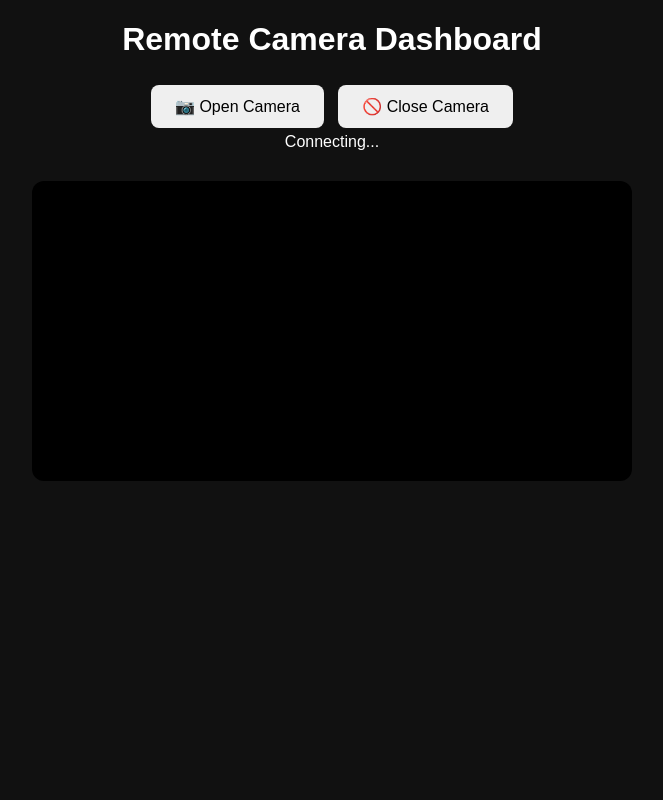
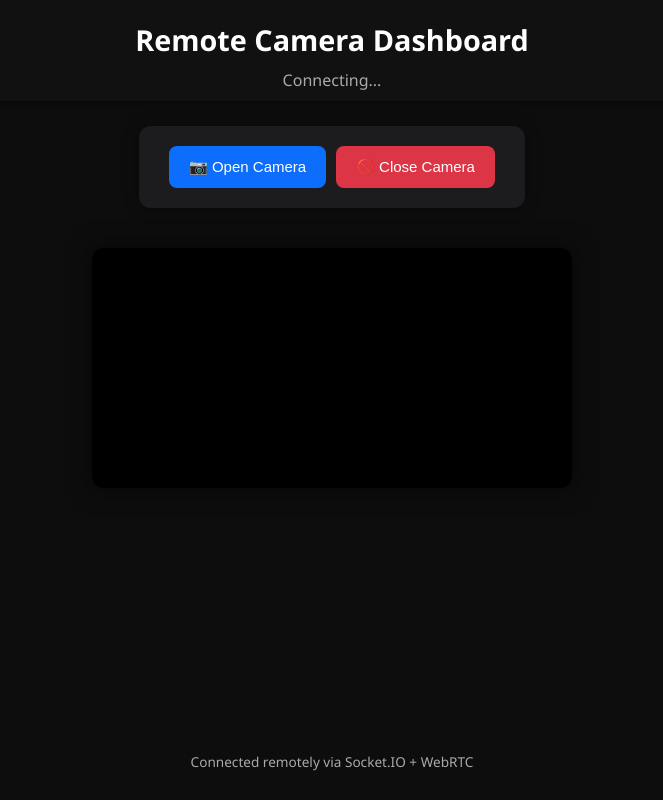
Before and after one commit to DarkSamuraiX/RemoteCamera, a website: page public/index.html in a window 1280 px wide. Shown: the whole page, without its empty margins (308-971 px from the left). Drawn offline with nearby package versions, Linux system fonts and the light colour scheme; no server answers.

Commit message:
Improved dashboard UI and video scaling

```diff
--- a/public/index.html
+++ b/public/index.html
@@ -1,70 +1,156 @@
 <!DOCTYPE html>
-<html>
+<html lang="en">
 <head>
+  <meta charset="UTF-8" />
+  <meta name="viewport" content="width=device-width, initial-scale=1.0" />
   <title>Remote Camera Dashboard</title>
   <script src="https://cdn.socket.io/4.8.1/socket.io.min.js"></script>
   <style>
+    :root {
+      --bg: #0d0d0d;
+      --panel: #1c1c1e;
+      --accent: #0d6efd;
+      --accent-hover: #0b5ed7;
+      --text: #fff;
+      --muted: #aaa;
+    }
+
     body {
-      background: #111;
-      color: white;
-      font-family: sans-serif;
-      text-align: center;
+      background: var(--bg);
+      color: var(--text);
+      font-family: 'Segoe UI', Roboto, sans-serif;
       margin: 0;
       padding: 0;
+      display: flex;
+      flex-direction: column;
+      align-items: center;
+      justify-content: flex-start;
+      min-height: 100vh;
     }
-    #controls { margin-top: 20px; }
+
+    header {
+      width: 100%;
+      text-align: center;
+      padding: 20px 0 10px;
+      background: #111;
+      box-shadow: 0 2px 10px rgba(0,0,0,0.4);
+    }
+
+    h1 {
+      margin: 0;
+      font-size: 1.8rem;
+      font-weight: 600;
+      color: var(--text);
+    }
+
+    #status {
+      margin-top: 10px;
+      font-size: 1rem;
+      color: var(--muted);
+    }
+
+    #controls {
+      background: var(--panel);
+      margin-top: 25px;
+      padding: 20px 30px;
+      border-radius: 12px;
+      display: flex;
+      flex-wrap: wrap;
+      gap: 10px;
+      justify-content: center;
+      box-shadow: 0 0 15px rgba(0,0,0,0.4);
+    }
+
     button {
-      padding: 12px 24px;
-      font-size: 16px;
-      margin: 5px;
+      background: var(--accent);
+      color: var(--text);
+      border: none;
       border-radius: 8px;
-      border: none;
+      font-size: 15px;
+      padding: 12px 20px;
       cursor: pointer;
+      transition: background 0.2s;
     }
+
+    button:hover {
+      background: var(--accent-hover);
+    }
+
+    button.danger {
+      background: #dc3545;
+    }
+
+    button.danger:hover {
+      background: #b02a37;
+    }
+
+    #videoContainer {
+      margin-top: 40px;
+      background: #000;
+      border-radius: 12px;
+      overflow: hidden;
+      box-shadow: 0 0 25px rgba(0, 0, 0, 0.6);
+      display: flex;
+      justify-content: center;
+      align-items: center;
+    }
+
     video {
-      width: 90%;
-      max-width: 600px;
+      width: 480px; /* smaller, crisp view */
+      max-width: 90vw;
+      height: auto; /* keeps aspect ratio */
       border-radius: 12px;
-      margin-top: 30px;
-      background: black;
+    }
+
+    footer {
+      margin-top: auto;
+      padding: 15px;
+      color: var(--muted);
+      font-size: 0.85rem;
     }
   </style>
 </head>
 <body>
-  <h1>Remote Camera Dashboard</h1>
+  <header>
+    <h1>Remote Camera Dashboard</h1>
+    <div id="status">Connecting...</div>
+  </header>
 
   <div id="controls">
     <button id="openBtn">📷 Open Camera</button>
-    <button id="closeBtn">🚫 Close Camera</button>
+    <button id="closeBtn" class="danger">🚫 Close Camera</button>
   </div>
 
-  <div id="status">Connecting...</div>
-  <video id="remoteVideo" autoplay playsinline></video>
+  <div id="videoContainer">
+    <video id="remoteVideo" autoplay playsinline></video>
+  </div>
+
+  <footer>
+    <p>Connected remotely via Socket.IO + WebRTC</p>
+  </footer>
 
   <script>
-    const socket = io();  // connect to same origin
+    const socket = io(); // same-origin
     const status = document.getElementById('status');
     const video = document.getElementById('remoteVideo');
 
     socket.emit('register', 'viewer');
 
     socket.on('connect', () => {
-      status.innerText = '🟢 Connected to server';
+      status.textContent = '🟢 Connected to server';
+      status.style.color = '#0f0';
     });
 
     socket.on('disconnect', () => {
-      status.innerText = '🔴 Disconnected';
+      status.textContent = '🔴 Disconnected';
+      status.style.color = '#f33';
     });
 
-    // --- Buttons ---
-    document.getElementById('openBtn').onclick = () => {
-      socket.emit('command', 'start_camera');
-    };
-    document.getElementById('closeBtn').onclick = () => {
-      socket.emit('command', 'stop_camera');
-    };
+    // === Buttons ===
+    document.getElementById('openBtn').onclick = () => socket.emit('command', 'start_camera');
+    document.getElementById('closeBtn').onclick = () => socket.emit('command', 'stop_camera');
 
-    // --- WebRTC setup ---
+    // === WebRTC ===
     let pc = null;
 
     socket.on('offer', async (offer) => {
@@ -80,16 +166,12 @@
       socket.emit('answer', answer);
 
       pc.onicecandidate = (event) => {
-        if (event.candidate) {
-          socket.emit('ice-candidate', event.candidate);
-        }
+        if (event.candidate) socket.emit('ice-candidate', event.candidate);
       };
     });
 
     socket.on('ice-candidate', (candidate) => {
-      if (pc) {
-        pc.addIceCandidate(new RTCIceCandidate(candidate));
-      }
+      if (pc) pc.addIceCandidate(new RTCIceCandidate(candidate));
     });
   </script>
 </body>
```
